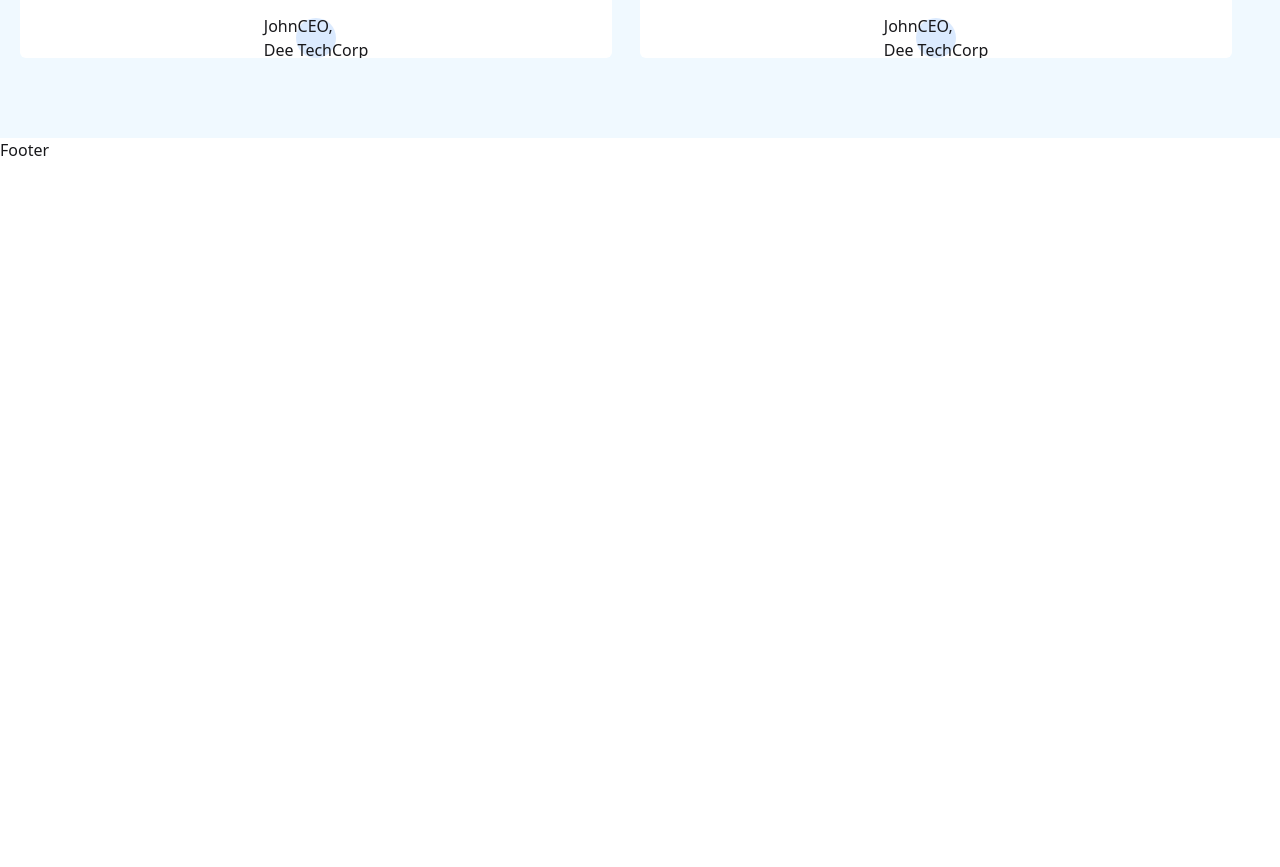
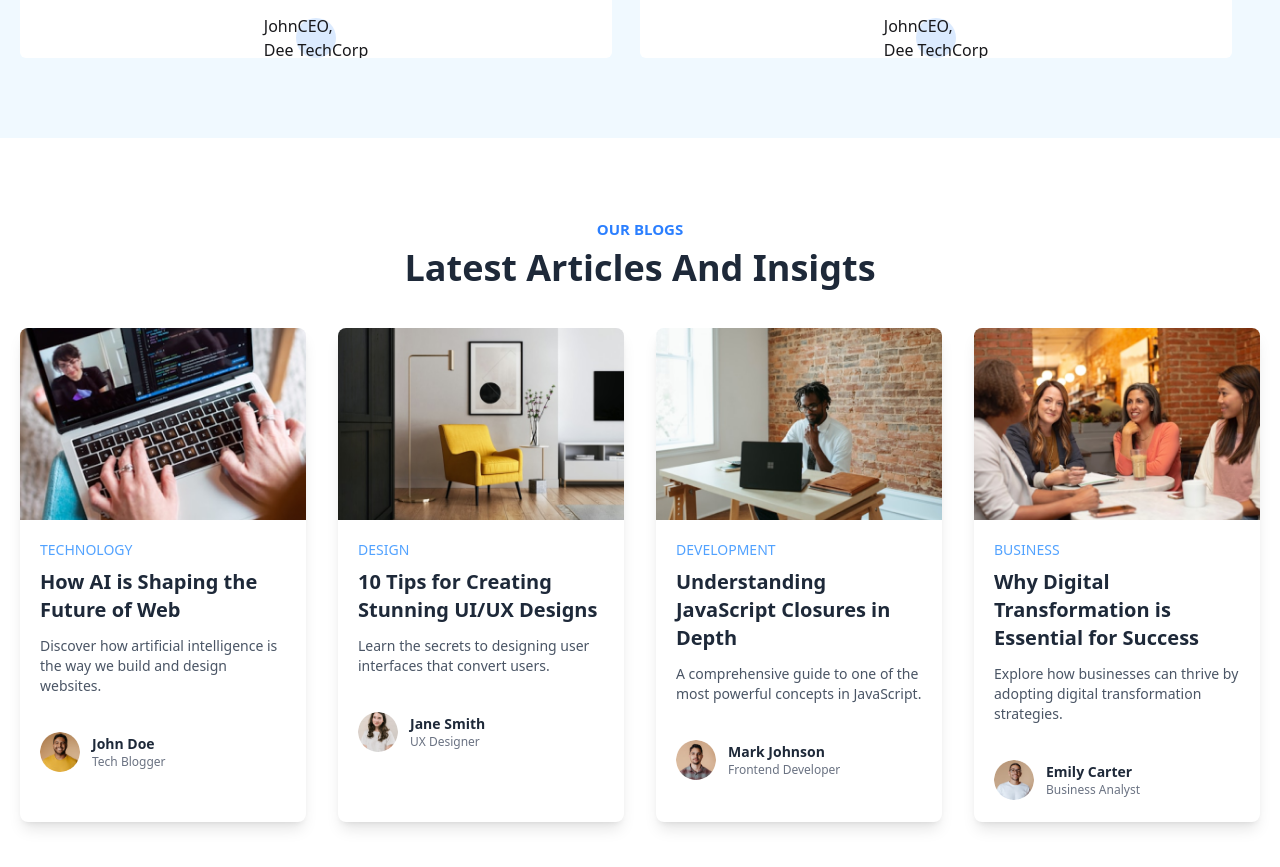
Before and after one commit to ahassh1/react-router-agency, a React (Vite) app: page / in a window 1280 px wide. Shown: the part 2940-3807 px from the top of the page. Before the commit the page ends 3102 px from the top, so only its background shows below. Built offline with nearby package versions, Linux system fonts and the light colour scheme.

Commit message:
blogs section done

```diff
--- a/src/pages/blog/Blogs.jsx
+++ b/src/pages/blog/Blogs.jsx
@@ -1,7 +1,102 @@
 import React from "react";
+import HeadingSection from "../../components/HeadingSection";
+const blogs = [
+  {
+    id: 1,
+    image: "/images/blogs/blog1.png",
+    category: "Technology",
+    title: "How AI is Shaping the Future of Web",
+    description:
+      "Discover how artificial intelligence is the way we build and design websites.",
+    authorImage: "/images/authors/author1.png",
+    authorName: "John Doe",
+    authorRole: "Tech Blogger",
+  },
+  {
+    id: 2,
+    image: "/images/blogs/blog2.png",
+    category: "Design",
+    title: "10 Tips for Creating Stunning UI/UX Designs",
+    description:
+      "Learn the secrets to designing user interfaces that convert users.",
+    authorImage: "/images/authors/author2.png",
+    authorName: "Jane Smith",
+    authorRole: "UX Designer",
+  },
+  {
+    id: 3,
+    image: "/images/blogs/blog3.png",
+    category: "Development",
+    title: "Understanding JavaScript Closures in Depth",
+    description:
+      "A comprehensive guide to one of the most powerful concepts in JavaScript.",
+    authorImage: "/images/authors/author3.png",
+    authorName: "Mark Johnson",
+    authorRole: "Frontend Developer",
+  },
+  {
+    id: 4,
+    image: "/images/blogs/blog4.png",
+    category: "Business",
+    title: "Why Digital Transformation is Essential for Success",
+    description:
+      "Explore how businesses can thrive by adopting digital transformation strategies.",
+    authorImage: "/images/authors/author4.png",
+    authorName: "Emily Carter",
+    authorRole: "Business Analyst",
+  },
+];
 
 const Blogs = () => {
-  return <div>Blogs</div>;
+  return (
+    <div className="max-w-screen-2xl container mx-auto py-20 px-5 ">
+      <HeadingSection
+        subheading="Our Blogs
+
+"
+        heading="Latest Articles And Insigts"
+      />
+      {/* blog container  */}
+      <div className="grid grid-cols-1 sm:grid-cols-2 md:grid-cols-3 lg:grid-cols-4 gap-8 mt-10">
+        {blogs.map((blog, index) => (
+          <div
+            key={blog.id}
+            className="bg-white shadow-lg rounded-lg overflow-hidden cursor-pointer "
+          >
+            <img
+              src={blog.image}
+              alt=""
+              className="w-full h-48 object-cover hover:scale-105 transition transform"
+            />
+            {/* blog content  */}
+            <div className="p-5">
+              <p className="text-sm text-blue-400 font-medium uppercase mb-2">
+                {blog.category}
+              </p>
+              <h1 className="text-xl font-bold mb-3 text-gray-800">
+                {blog.title}
+              </h1>
+              <p className="mb-4 text-gray-600 text-sm"> {blog.description}</p>
+            </div>
+            {/* author info */}
+            <div className="flex items-center space-x-3 pb-1.5 px-5 mb-4">
+              <img
+                src={blog.authorImage}
+                alt=""
+                className="w-10 h-10 rounded-full object-cover"
+              />
+              <div>
+                <h1 className="text-sm font-bold text-gray-800">
+                  {blog.authorName}
+                </h1>
+                <p className="text-xs text-gray-500">{blog.authorRole}</p>
+              </div>
+            </div>
+          </div>
+        ))}
+      </div>
+    </div>
+  );
 };
 
 export default Blogs;
--- a/src/pages/home/Home.jsx
+++ b/src/pages/home/Home.jsx
@@ -4,6 +4,7 @@ import ToolsSection from "./ToolsSection";
 import CompanyLogos from "./CompanyLogos";
 import Services from "./Services";
 import Testimonials from "./Testimonials";
+import Blogs from "../blog/Blogs";
 
 const Home = () => {
   return (
@@ -13,6 +14,7 @@ const Home = () => {
       <CompanyLogos />
       <Services />
       <Testimonials />
+      <Blogs />
     </>
   );
 };
```
